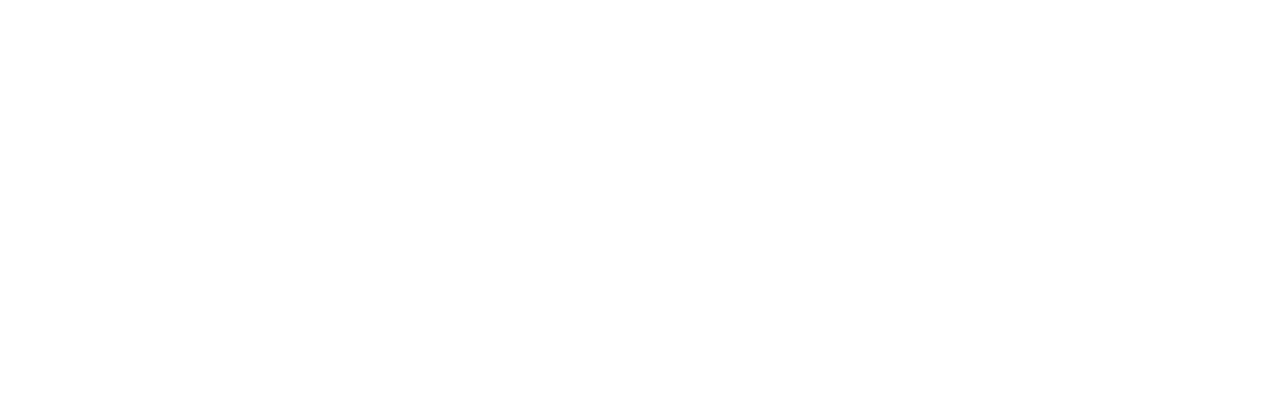
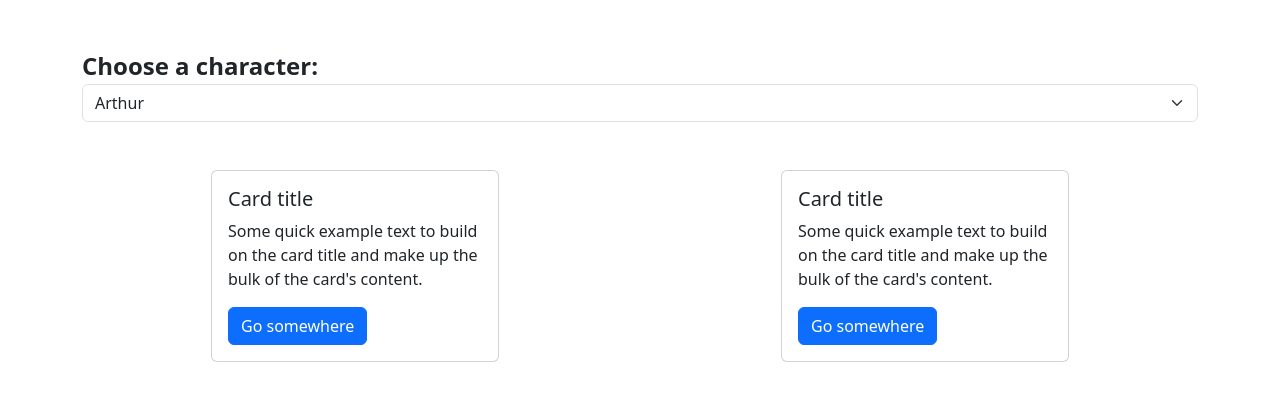
Before and after one commit to GrPaladino/vite-gdr-007, a Vue app: page / in a window 1280 px wide. Shown: the top 400 px of the page. Built offline with nearby package versions, Linux system fonts and the light colour scheme.

Commit message:
add: select character add: card characters

```diff
--- a/src/components/AppMain.vue
+++ b/src/components/AppMain.vue
@@ -1,26 +1,50 @@
 <script>
-// import { store } from "../store";
+import { store } from "../store";
+import CharCard from "./CharCard.vue";
 
 export default {
   data() {
     return {
       // store,
-    }
+    };
   },
 
-  components: {
-  },
+  components: { CharCard },
 
-  methods: {
-  },
+  methods: {},
 };
 </script>
 
 <template>
+  <div class="container mt-5">
+    <label for="characters"><b class="fs-4">Choose a character:</b></label>
+    <select class="form-select" name="characters" id="characters">
+      <option value="1">Arthur</option>
+      <option value="2">Elena</option>
+      <option value="3">Gareth</option>
+      <option value="4">Sylvia</option>
+      <option value="5">Liam</option>
+      <option value="6">Isabella</option>
+      <option value="7">Oscar</option>
+      <option value="8">Aria</option>
+      <option value="9">Victor</option>
+      <option value="10">Luna</option>
+      <option value="11">Xander</option>
+      <option value="12">Sophia</option>
+      <option value="13">Maximus</option>
+    </select>
+    <div class="row mt-5">
+      <div class="col">
+        <char-card />
+      </div>
+      <div class="col">
+        <char-card />
+      </div>
+    </div>
+  </div>
 </template>
 
 <style lang="scss" scoped>
 @use "../style/partials/mixins" as *;
 @use "../style/partials/variables" as *;
-
 </style>
--- /dev/null
+++ b/src/components/CharCard.vue
@@ -0,0 +1,39 @@
+<script>
+import { store } from "../store";
+
+export default {
+  data() {
+    return {
+      store,
+    };
+  },
+
+  components: {},
+
+  //   props: { randomChar },
+
+  methods: {},
+};
+</script>
+
+<template>
+  <div class="card" style="width: 18rem">
+    <!-- <img src="..." class="card-img-top" alt="..." /> -->
+    <div class="card-body">
+      <!--Nome del personaggio-->
+      <h5 class="card-title">Card title</h5>
+      <!--Descrizione personaggio-->
+      <p class="card-text">
+        Some quick example text to build on the card title and make up the bulk
+        of the card's content.
+      </p>
+      <!-- Conferma scelta -->
+      <a href="#" class="btn btn-primary">Go somewhere</a>
+    </div>
+  </div>
+</template>
+
+<style lang="scss" scoped>
+@use "../style/partials/mixins" as *;
+@use "../style/partials/variables" as *;
+</style>
--- a/src/main.js
+++ b/src/main.js
@@ -33,6 +33,7 @@
   faEnvelope,
   faPaperPlane,
   faCopyright,
+  faInfo,
 } from "@fortawesome/free-solid-svg-icons";
 
 import {
@@ -68,7 +69,8 @@
   faGooglePlusG,
   faSkype,
   faInstagram,
-  faCopyright
+  faCopyright,
+  faInfo
 );
 
 import App from "./App.vue";
--- a/src/style/general.scss
+++ b/src/style/general.scss
@@ -3,3 +3,8 @@
 
 // # Bootstrap scss
 @import "bootstrap/scss/bootstrap";
+
+.col {
+  justify-content: space-around;
+  display: flex;
+}
```
